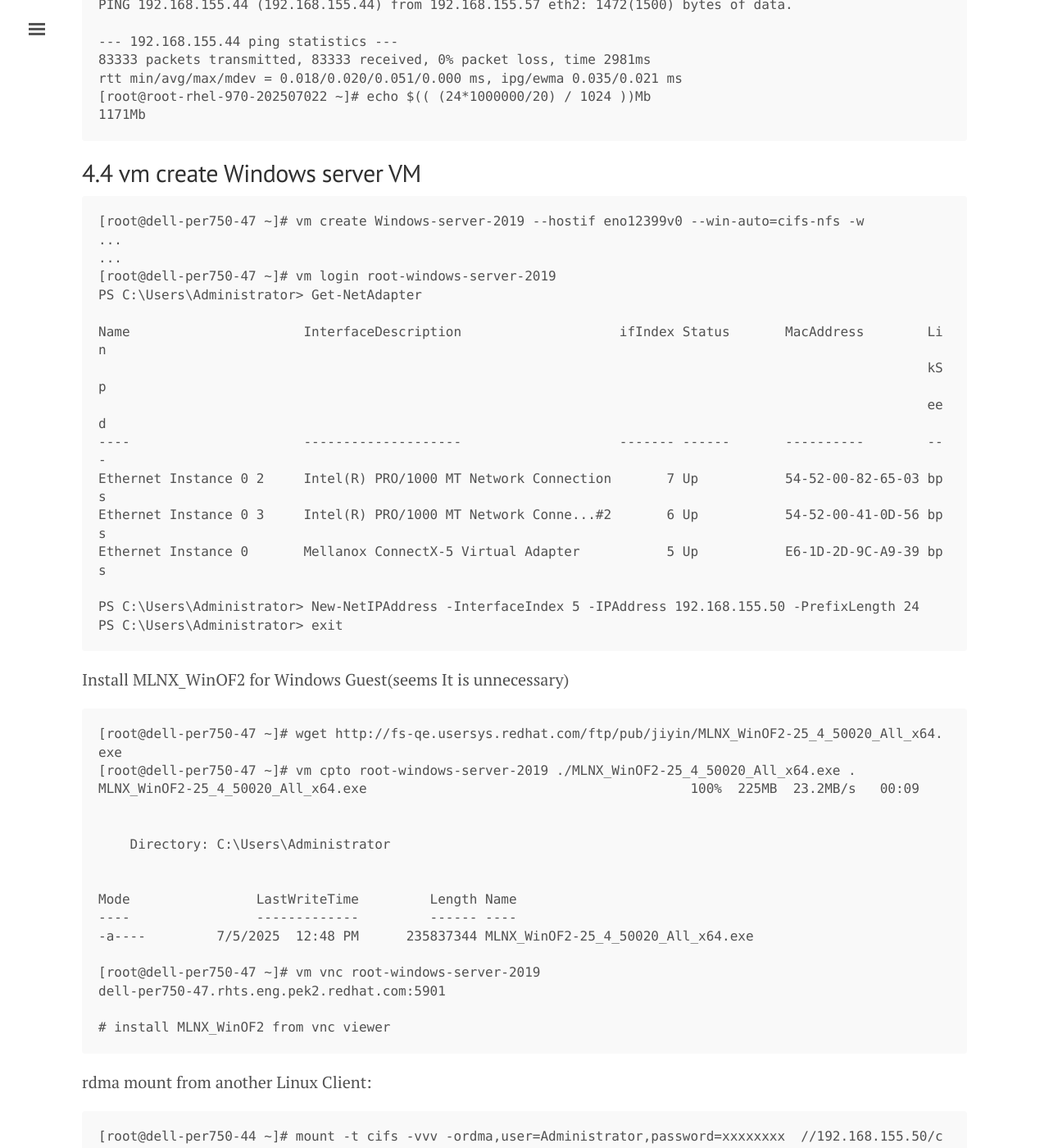
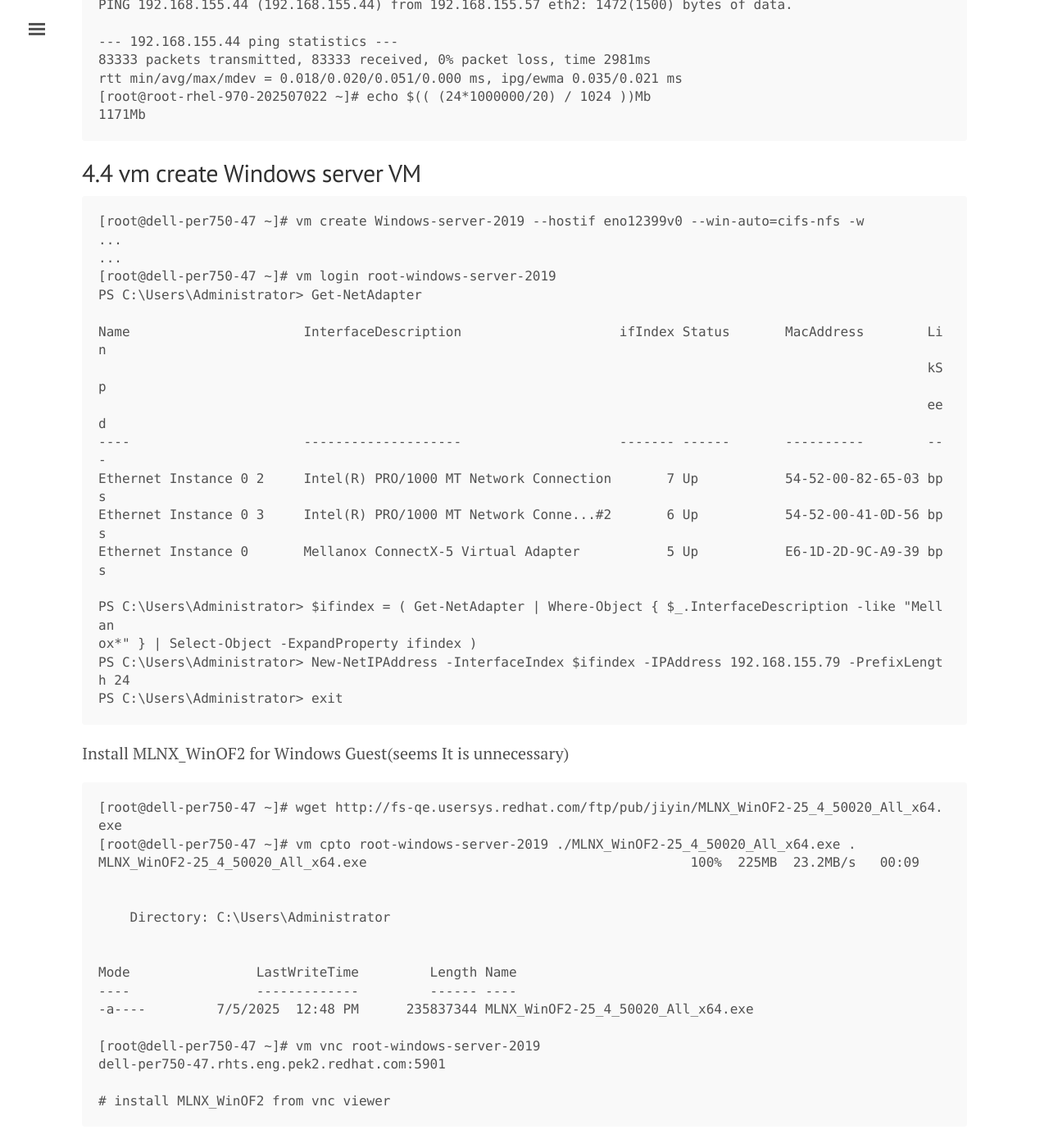
Before and after one commit to tcler/tcler.github.io, a Jekyll site: the page built from _posts/2025-07-05-configure-SR-IOV-for-ConnectX-5-ethernet-on-Linux.md, in a window 1280 px wide and 1400 px high, scrolled down 4995 px. Shown: the whole window at 82% size. Built offline with Jekyll 4.4.1, drawn with Linux system fonts in a browser that asks for light colours; some of the changed text lies outside the part shown.

Commit message:
Update 2025-07-05-configure-SR-IOV-for-ConnectX-5-ethernet-on-Linux.md

````diff
--- a/_posts/2025-07-05-configure-SR-IOV-for-ConnectX-5-ethernet-on-Linux.md
+++ b/_posts/2025-07-05-configure-SR-IOV-for-ConnectX-5-ethernet-on-Linux.md
@@ -209,7 +209,9 @@ Ethernet Instance 0 2     Intel(R) PRO/1000 MT Network Connection       7 Up
 Ethernet Instance 0 3     Intel(R) PRO/1000 MT Network Conne...#2       6 Up           54-52-00-41-0D-56 bps
 Ethernet Instance 0       Mellanox ConnectX-5 Virtual Adapter           5 Up           E6-1D-2D-9C-A9-39 bps
 
-PS C:\Users\Administrator> New-NetIPAddress -InterfaceIndex 5 -IPAddress 192.168.155.50 -PrefixLength 24
+PS C:\Users\Administrator> $ifindex = ( Get-NetAdapter | Where-Object { $_.InterfaceDescription -like "Mellan
+ox*" } | Select-Object -ExpandProperty ifindex )
+PS C:\Users\Administrator> New-NetIPAddress -InterfaceIndex $ifindex -IPAddress 192.168.155.79 -PrefixLength 24
 PS C:\Users\Administrator> exit
 ```
 
@@ -235,11 +237,11 @@ dell-per750-47.rhts.eng.pek2.redhat.com:5901
 
 rdma mount from another Linux Client:
 ```
-[root@dell-per750-44 ~]# mount -t cifs -vvv -ordma,user=Administrator,password=xxxxxxxx  //192.168.155.50/cifstest /mnt/cifsmp
-Host "192.168.155.50" resolved to the following IP addresses: 192.168.155.50
-mount.cifs kernel mount options: ip=192.168.155.50,unc=\\192.168.155.50\cifstest,rdma,user=Administrator,pass=********
+[root@dell-per750-44 ~]# mount -t cifs -vvv -ordma,user=Administrator,password=xxxxxxxx  //192.168.155.79/cifstest /mnt/cifsmp
+Host "192.168.155.79" resolved to the following IP addresses: 192.168.155.79
+mount.cifs kernel mount options: ip=192.168.155.79,unc=\\192.168.155.79\cifstest,rdma,user=Administrator,pass=********
 [root@dell-per750-44 ~]# mount -t cifs
-//192.168.155.50/cifstest on /mnt/cifsmp type cifs (rw,relatime,vers=3.1.1,cache=strict,upcall_target=app,username=Administrator,uid=0,noforceuid,gid=0,noforcegid,addr=192.168.155.50,rdma,file_mode=0755,dir_mode=0755,soft,nounix,serverino,mapposix,reparse=nfs,nativesocket,symlink=native,rsize=4194304,wsize=4194304,bsize=1048576,retrans=1,echo_interval=60,actimeo=1,closetimeo=1)
+//192.168.155.79/cifstest on /mnt/cifsmp type cifs (rw,relatime,vers=3.1.1,cache=strict,upcall_target=app,username=Administrator,uid=0,noforceuid,gid=0,noforcegid,addr=192.168.155.79,rdma,file_mode=0755,dir_mode=0755,soft,nounix,serverino,mapposix,reparse=nfs,nativesocket,symlink=native,rsize=4194304,wsize=4194304,bsize=1048576,retrans=1,echo_interval=60,actimeo=1,closetimeo=1)
 ```
 
 ---
````
